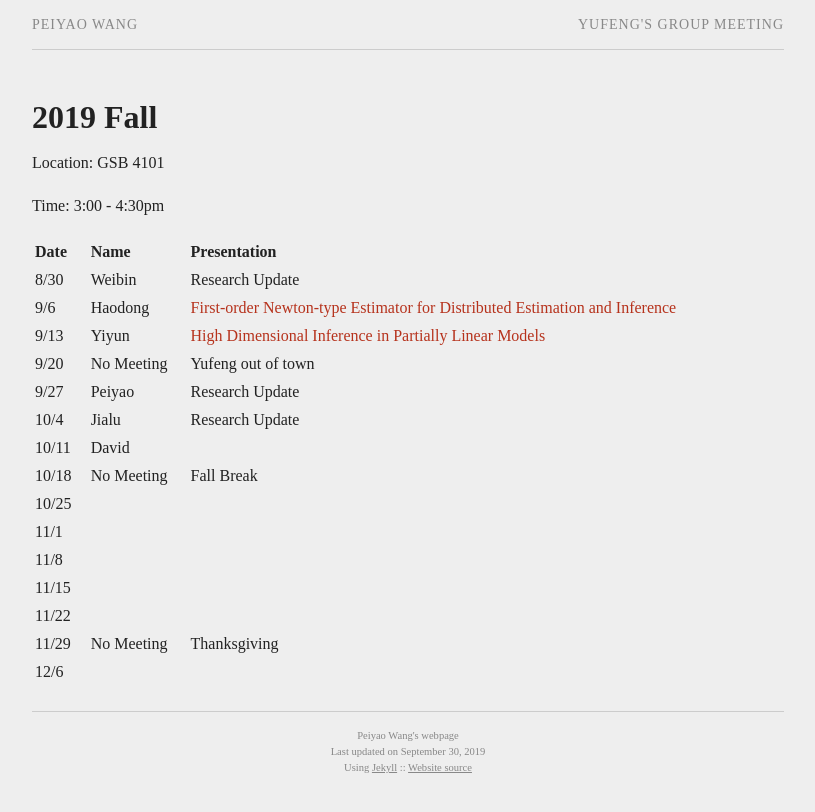
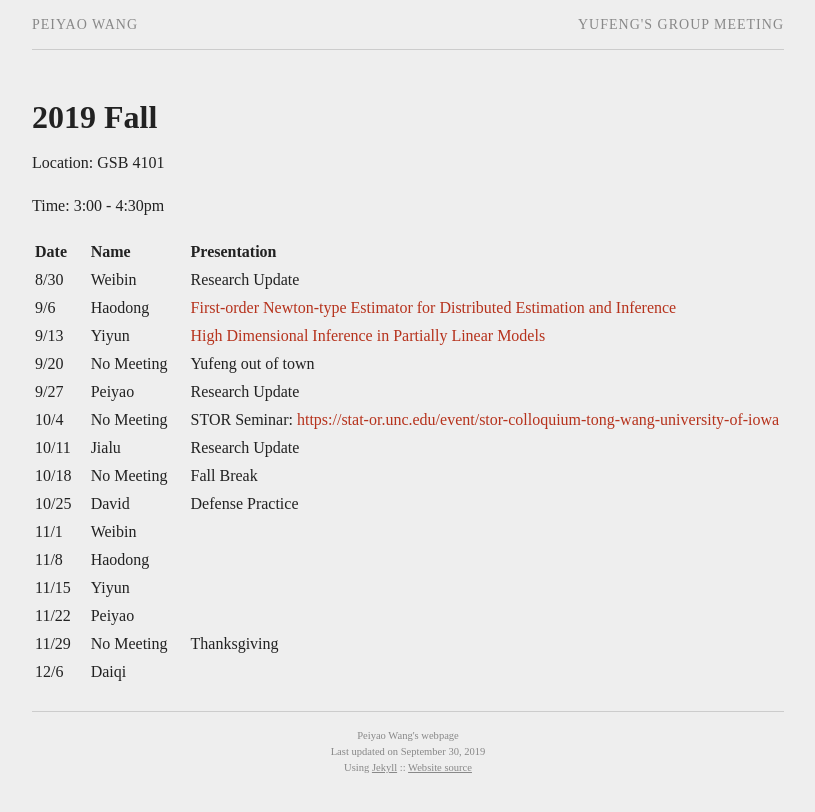
Before and after one commit to peiyaow/peiyaow.github.io, a Jekyll site: the page built from group_meeting/2019Fall.md, in a window 1280 px wide. Shown: the top 812 px of the page, without its empty margins (232-1047 px from the left). Built offline with Jekyll 4.4.1, drawn with Linux system fonts in a browser that asks for light colours.

Commit message:
Update 2019Fall.md

```diff
--- a/group_meeting/2019Fall.md
+++ b/group_meeting/2019Fall.md
@@ -15,13 +15,13 @@ Time: 3:00 - 4:30pm
 |  9/13   | Yiyun        | [High Dimensional Inference in Partially Linear Models]({{ site.url }}/paper/ZYC19.pdf) |
 |  9/20   | No Meeting       | Yufeng out of town |
 |  9/27   | Peiyao | Research Update |
-|  10/4   | Jialu  | Research Update |
-|  10/11  | David  |                 |
+|  10/4   | No Meeting | STOR Seminar: [https://stat-or.unc.edu/event/stor-colloquium-tong-wang-university-of-iowa](https://stat-or.unc.edu/event/stor-colloquium-tong-wang-university-of-iowa) |
+|  10/11  | Jialu  |   Research Update   |
 |  10/18  | No Meeting | Fall Break |
-|  10/25  |         | |
-|  11/1   |         | |
-|  11/8   |         | |
-|  11/15  |         | |
-|  11/22  |         | |
+|  10/25  | David  | Defense Practice |
+|  11/1   | Weibin | |
+|  11/8   | Haodong | |
+|  11/15  | Yiyun | |
+|  11/22  | Peiyao  | |
 |  11/29  | No Meeting         | Thanksgiving |
-|  12/6   |         | |
+|  12/6   | Daiqi | |
```
